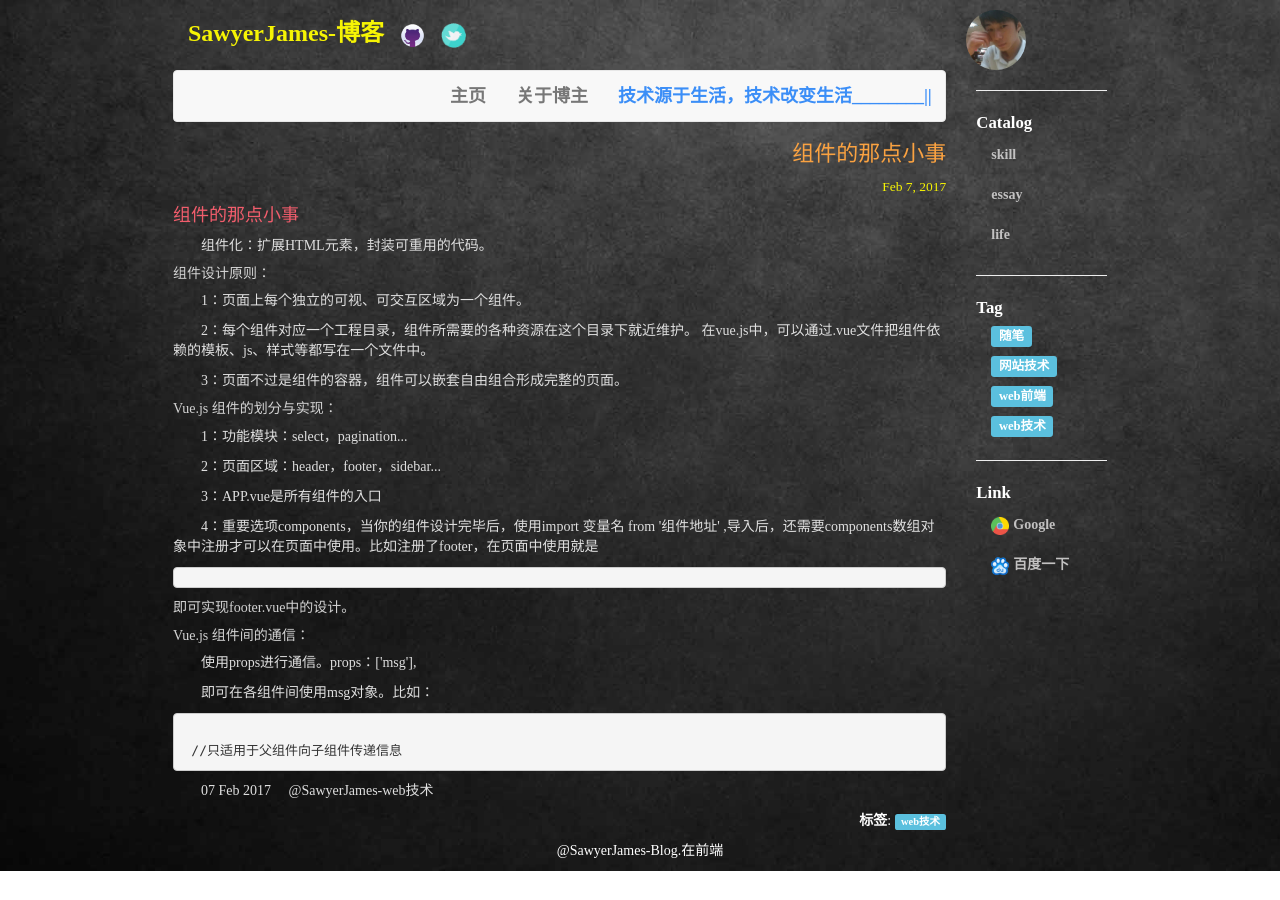
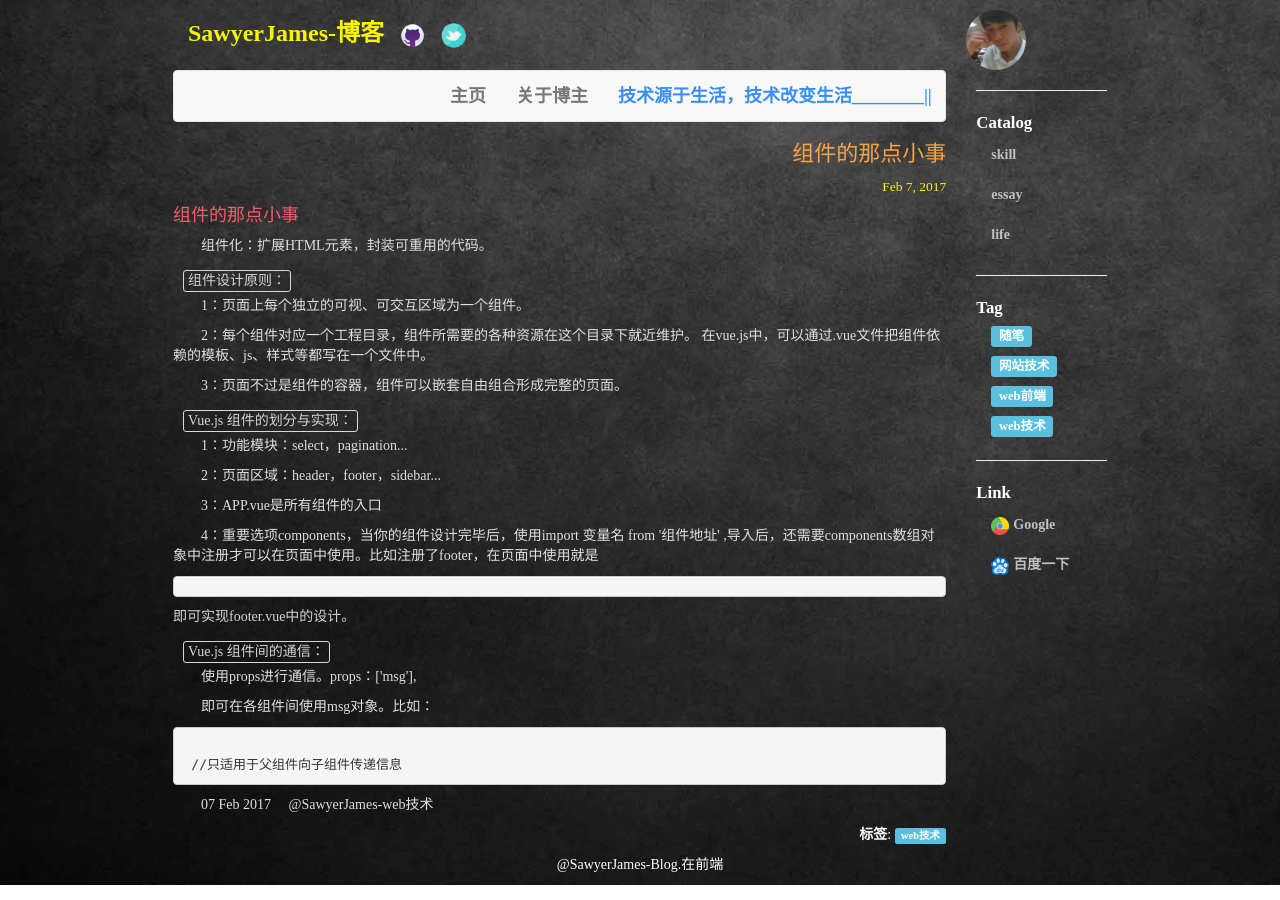
Before and after one commit to SawyerJames/blog, a Jekyll site: the page built from _posts/2017-02-07-组件的那点小事.html, in a window 1280 px wide. Built offline with Jekyll 4.4.1, drawn with Linux system fonts in a browser that asks for light colours.

```diff
--- a/_posts/2017-02-07-组件的那点小事.html
+++ b/_posts/2017-02-07-组件的那点小事.html
@@ -7,19 +7,19 @@ tags: web技术
 <h4>组件的那点小事</h4>
 <p>组件化：扩展HTML元素，封装可重用的代码。</p>
 
-<h5>组件设计原则：</h5>
+<txt>组件设计原则：</txt>
 <p>1：页面上每个独立的可视、可交互区域为一个组件。</p>
 <p>2：每个组件对应一个工程目录，组件所需要的各种资源在这个目录下就近维护。
 在vue.js中，可以通过.vue文件把组件依赖的模板、js、样式等都写在一个文件中。</p>
 <p>3：页面不过是组件的容器，组件可以嵌套自由组合形成完整的页面。</p>
 
-<h5>Vue.js 组件的划分与实现：</h5>
+<txt>Vue.js 组件的划分与实现：</txt>
 <p>1：功能模块：select，pagination...</p>
 <p>2：页面区域：header，footer，sidebar...</p>
 <p>3：APP.vue是所有组件的入口</p>
-<p>4：重要选项components，当你的组件设计完毕后，使用import 变量名 from '组件地址' ,导入后，还需要components数组对象中注册才可以在页面中使用。比如注册了footer，在页面中使用就是<pre><footer></footer></pre>即可实现footer.vue中的设计。</p>
+<p>4：重要选项components，当你的组件设计完毕后，使用import 变量名 from '组件地址' ,导入后，还需要components数组对象中注册才可以在页面中使用。比如注册了footer，在页面中使用就是<pre><code><footer></footer></code></pre>即可实现footer.vue中的设计。</p>
 
-<h5>Vue.js 组件间的通信：</h5>
+<txt>Vue.js 组件间的通信：</txt>
 <p>使用props进行通信。props：['msg'],</p>
 <p>即可在各组件间使用msg对象。比如：</p>
 <pre><code>
```
